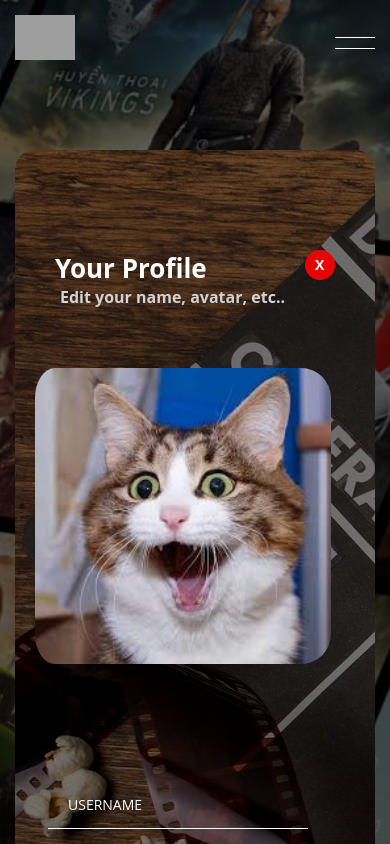
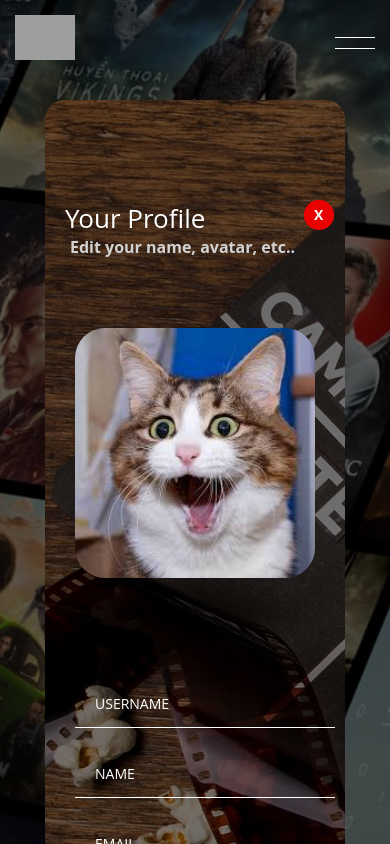
Before and after one commit to xizot/movie-reactjs, a React (Create React App) app: page / in a window 390 px wide. Shown: the top 844 px of the page. Built offline with nearby package versions, Linux system fonts and the light colour scheme; no server answers; grey boxes are pictures that could not be loaded.

Commit message:
fix responsive info

```diff
--- a/src/assets/sass/3_components/_info.scss
+++ b/src/assets/sass/3_components/_info.scss
@@ -6,12 +6,12 @@
     height: 100%;
     width: 100%;
     padding: 100px 0;
-    @include breakpoint(pro) {
-        padding: 100px 30px;
-    }
-    @include breakpoint(tab) {
-        padding: 150px 15px;
-    }
+    // @include breakpoint(pro) {
+    //     padding: 100px 30px;
+    // }
+    // @include breakpoint(tab) {
+    //     padding: 150px 15px;
+    // }
     position: relative;
 
     &__content {
@@ -41,9 +41,9 @@
             padding: 100px 30px 0px 30px;
         }
         @include breakpoint(sp) {
-            //width: 300px;
+            width: 300px;
             height:1150px;
-            padding: 100px 10px;
+            padding: 100px 10px 0 10px;
         }
         &::before {
             content: '';
@@ -78,7 +78,8 @@
             display: block;
         }
         @include breakpoint(sp) {
-            //width: 50%;
+            width: 50%;
+            padding:10px 10px 0 10px;
         }
         display: flex;
         justify-content: center;
@@ -86,13 +87,20 @@
         z-index: 1;
     }
     .title_form {
-        padding: 0 30px;
+        padding: 0 20px;
         margin-bottom: 50px;
         display: flex;
         justify-content: space-between;
         position: relative;
         z-index: 1;
+         @include breakpoint(sp) {
+             padding:0 1px 0 10px;
+             font-size: 0.2rem;
+        }
         &__left {
+            @include breakpoint(sp) {
+                font-size: 1rem;
+           }
         }
         &__right {
         }
@@ -121,14 +129,16 @@
             font-size: 1.3rem;
         }
         &:hover {
-            @include breakpoint(tab) {
-               pointer-events:none;
+            @include breakpoint(sp) {
+                width: 110px;
+                p{
+                    display: block;
+                }
+                span{
+                    display: none;
+                    font-size: 0.1rem;
+                }
             }
-            @include breakpoint(sp) {
-                pointer-events:none;
-                opacity: 0.2;
-                display: block;
-             }
             width: 200px;
             border-radius: 999px;
             background-color: $mainColor;
@@ -142,23 +152,24 @@
         }
     }
     &__left {
-        display: unset;
+        //display: unset;
         width: 330px;
         height: 330px;
-        margin-right: 50px;
         @include breakpoint(tab) {
             margin-right: unset;
-            padding-right: 5px;
-            padding-left: 10px;
+            width: 330px;
+            height: 330px;
+            // padding-right: 5px;
+            // padding-left: 10px;
         }
         @include breakpoint(sp) {
-            padding-right: 5px;
-            padding-left: 0px;
+            width: 250px;
+            padding-left: 10px;
+            height: 250px;
+            margin: unset;
         }
         img {
-            @include breakpoint(tab) {
-                padding-left: 10px;
-            }
+
             border-radius: 30px / 30px;
             width: 100%;
             height: 100%;
@@ -167,7 +178,9 @@
     }
     &__right {
         margin-top: 15px;
-
+        @include breakpoint(sp) {
+            margin-top: 0px;
+        }
     }
     &::before {
         content: '';
--- a/src/assets/sass/style.css
+++ b/src/assets/sass/style.css
@@ -2766,18 +2766,6 @@ img {
   position: relative;
 }
 
-@media only screen and (max-width: 1200px) {
-  .infouser {
-    padding: 100px 30px;
-  }
-}
-
-@media only screen and (max-width: 812px) {
-  .infouser {
-    padding: 150px 15px;
-  }
-}
-
 .infouser__content {
   position: relative;
   display: -webkit-box;
@@ -2821,8 +2809,9 @@ img {
 
 @media only screen and (max-width: 450px) {
   .infouser .content_form {
+    width: 300px;
     height: 1150px;
-    padding: 100px 10px;
+    padding: 100px 10px 0 10px;
   }
 }
 
@@ -2873,8 +2862,15 @@ img {
   }
 }
 
+@media only screen and (max-width: 450px) {
+  .infouser .index_form {
+    width: 50%;
+    padding: 10px 10px 0 10px;
+  }
+}
+
 .infouser .title_form {
-  padding: 0 30px;
+  padding: 0 20px;
   margin-bottom: 50px;
   display: -webkit-box;
   display: -ms-flexbox;
@@ -2884,6 +2880,19 @@ img {
           justify-content: space-between;
   position: relative;
   z-index: 1;
+}
+
+@media only screen and (max-width: 450px) {
+  .infouser .title_form {
+    padding: 0 1px 0 10px;
+    font-size: 0.2rem;
+  }
+}
+
+@media only screen and (max-width: 450px) {
+  .infouser .title_form__left {
+    font-size: 1rem;
+  }
 }
 
 .infouser .x-btn {
@@ -2920,17 +2929,16 @@ img {
   background-color: #e90101;
 }
 
-@media only screen and (max-width: 812px) {
-  .infouser .x-btn:hover {
-    pointer-events: none;
-  }
-}
-
 @media only screen and (max-width: 450px) {
   .infouser .x-btn:hover {
-    pointer-events: none;
-    opacity: 0.2;
+    width: 110px;
+  }
+  .infouser .x-btn:hover p {
     display: block;
+  }
+  .infouser .x-btn:hover span {
+    display: none;
+    font-size: 0.1rem;
   }
 }
 
@@ -2943,24 +2951,24 @@ img {
 }
 
 .infouser__left {
-  display: unset;
   width: 330px;
   height: 330px;
-  margin-right: 50px;
 }
 
 @media only screen and (max-width: 812px) {
   .infouser__left {
     margin-right: unset;
-    padding-right: 5px;
-    padding-left: 10px;
+    width: 330px;
+    height: 330px;
   }
 }
 
 @media only screen and (max-width: 450px) {
   .infouser__left {
-    padding-right: 5px;
-    padding-left: 0px;
+    width: 250px;
+    padding-left: 10px;
+    height: 250px;
+    margin: unset;
   }
 }
 
@@ -2972,14 +2980,14 @@ img {
      object-fit: cover;
 }
 
-@media only screen and (max-width: 812px) {
-  .infouser__left img {
-    padding-left: 10px;
-  }
-}
-
 .infouser__right {
   margin-top: 15px;
+}
+
+@media only screen and (max-width: 450px) {
+  .infouser__right {
+    margin-top: 0px;
+  }
 }
 
 .infouser::before {
--- a/src/components/InfoUser.jsx
+++ b/src/components/InfoUser.jsx
@@ -7,9 +7,9 @@ function InfoUser() {
                 <div className='content_form'>
                     <div className='title_form'>
                         <div className='title_form__left'>
-                            <h3 className='content_form__title'>
+                            <p className='content_form__title'>
                                 Your Profile
-                            </h3>
+                            </p>
                             <h5 className='content_form__son'>
                                 Edit your name, avatar, etc..
                             </h5>
```
Also changed, not shown: 2 other files (tests, documents, lock files or other folders).
